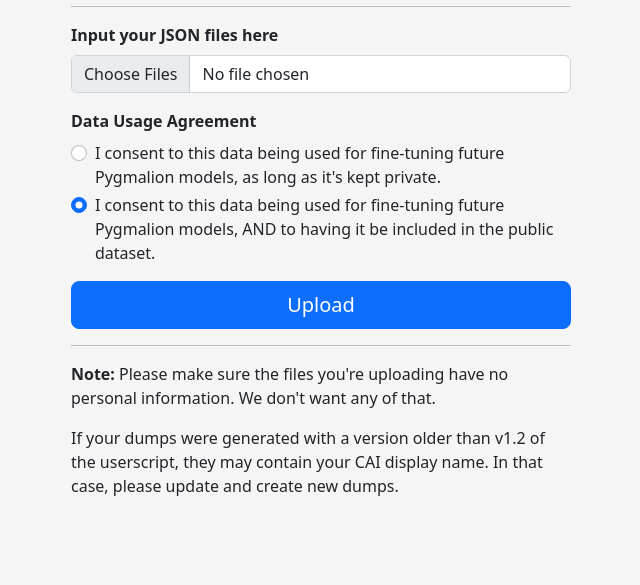
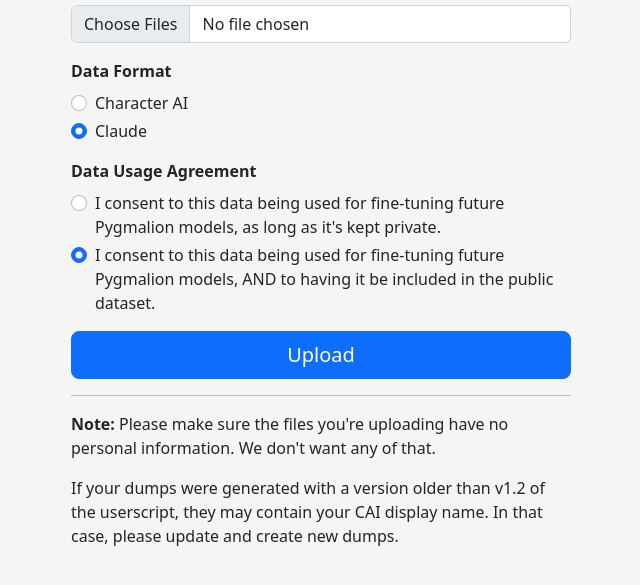
Before and after one commit to PygmalionAI/collect_data, a plain HTML site: page public/index.html in a window 1280 px wide. Shown: the part 193-778 px from the top of the page, without its empty margins (319-959 px from the left). Drawn offline with nearby package versions, Linux system fonts and the light colour scheme.

Commit message:
Add Claude option

```diff
--- a/public/index.html
+++ b/public/index.html
@@ -50,7 +50,44 @@
           id="file-upload-input"
           name="files"
           multiple
+          required
         />
+
+        <label class="form-label fw-bold">Data Format</label>
+        <div class="form-check mb-1">
+          <input
+            class="form-check-input"
+            type="radio"
+            name="data-format-radio"
+            id="data-format-character-ai"
+            value="character-ai"
+            required
+          />
+          <label
+            class="form-check-label"
+            for="data-format-character-ai"
+          >
+            Character AI
+          </label>
+        </div>
+        <div class="form-check mb-3">
+          <input
+            class="form-check-input"
+            type="radio"
+            name="data-format-radio"
+            id="data-format-claude"
+            value="claude"
+            required
+            checked
+          />
+          <label
+            class="form-check-label"
+            for="data-format-claude"
+          >
+            Claude
+          </label>
+        </div>
+
 
         <label class="form-label fw-bold">Data Usage Agreement</label>
         <div class="form-check mb-1">
@@ -60,6 +97,7 @@
             name="data-usage-agreement-radio"
             id="data-usage-agreement-keep-private"
             value="keep-private"
+            required
           />
           <label
             class="form-check-label"
@@ -76,6 +114,7 @@
             name="data-usage-agreement-radio"
             id="data-usage-agreement-can-be-public"
             value="can-be-public"
+            required
             checked
           />
           <label
```
Also changed, not shown: 1 other file.
